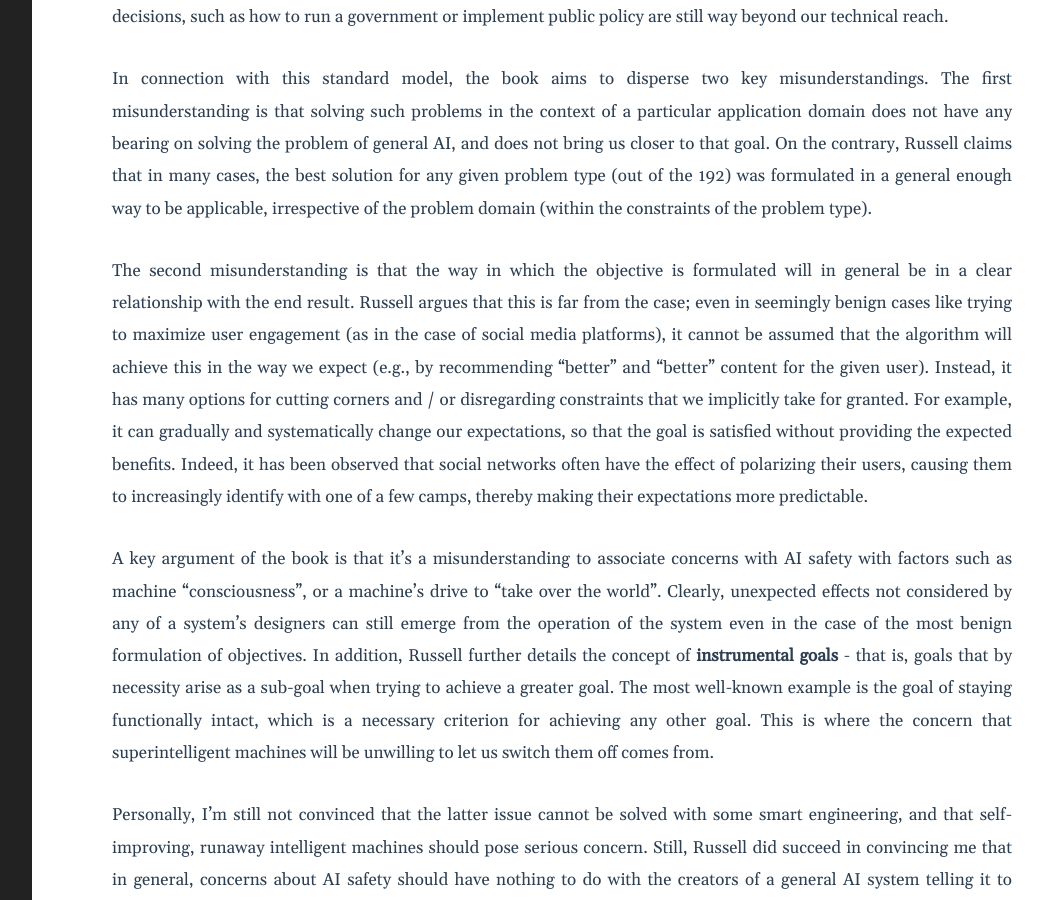
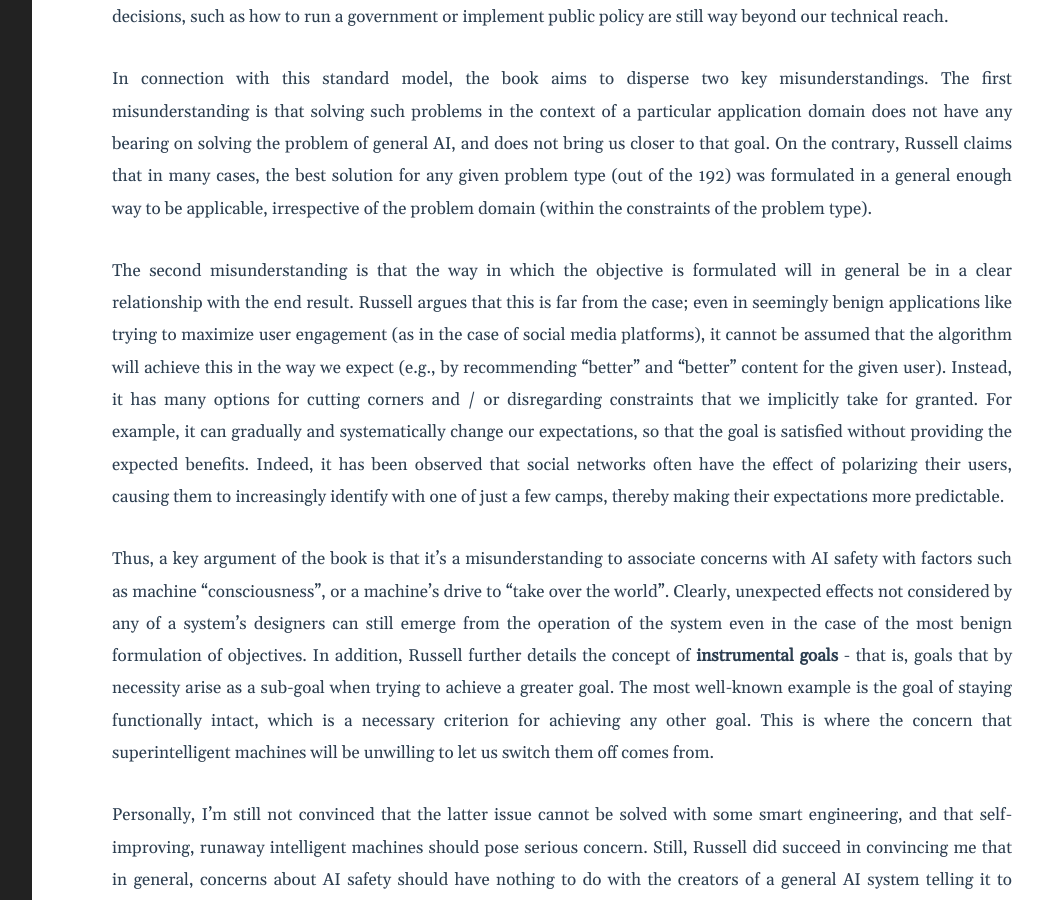
Before and after one commit to csapoadam/adamsfusions, a Jekyll site: the page built from docs/_posts/2022-12-28-humancompatiblesrussell.markdown, in a window 1280 px wide and 900 px high, scrolled down 2048 px. Shown: the whole window, without its empty margins (188-1232 px from the left). Built offline with Jekyll 4.4.1, drawn with Linux system fonts in a browser that asks for light colours; formulas are drawn with MathJax 3.

Commit message:
more fixes

```diff
--- a/docs/_posts/2022-12-28-humancompatiblesrussell.markdown
+++ b/docs/_posts/2022-12-28-humancompatiblesrussell.markdown
@@ -36,9 +36,9 @@ Russell shows that just by multiplying all the possibilities together, we can ge
 
 In connection with this standard model, the book aims to disperse two key misunderstandings. The first misunderstanding is that solving such problems in the context of a particular application domain does not have any bearing on solving the problem of general AI, and does not bring us closer to that goal. On the contrary, Russell claims that in many cases, the best solution for any given problem type (out of the 192) was formulated in a general enough way to be applicable, irrespective of the problem domain (within the constraints of the problem type).
 
-The second misunderstanding is that the way in which the objective is formulated will in general be in a clear relationship with the end result. Russell argues that this is far from the case; even in seemingly benign cases like trying to maximize user engagement (as in the case of social media platforms), it cannot be assumed that the algorithm will achieve this in the way we expect (e.g., by recommending "better" and "better" content for the given user). Instead, it has many options for cutting corners and / or disregarding constraints that we implicitly take for granted. For example, it can gradually and systematically change our expectations, so that the goal is satisfied without providing the expected benefits. Indeed, it has been observed that social networks often have the effect of polarizing their users, causing them to increasingly identify with one of a few camps, thereby making their expectations more predictable.
+The second misunderstanding is that the way in which the objective is formulated will in general be in a clear relationship with the end result. Russell argues that this is far from the case; even in seemingly benign applications like trying to maximize user engagement (as in the case of social media platforms), it cannot be assumed that the algorithm will achieve this in the way we expect (e.g., by recommending "better" and "better" content for the given user). Instead, it has many options for cutting corners and / or disregarding constraints that we implicitly take for granted. For example, it can gradually and systematically change our expectations, so that the goal is satisfied without providing the expected benefits. Indeed, it has been observed that social networks often have the effect of polarizing their users, causing them to increasingly identify with one of just a few camps, thereby making their expectations more predictable.
 
-A key argument of the book is that it's a misunderstanding to associate concerns with AI safety with factors such as machine "consciousness", or a machine's drive to "take over the world". Clearly, unexpected effects not considered by any of a system's designers can still emerge from the operation of the system even in the case of the most benign formulation of objectives. In addition, Russell further details the concept of **instrumental goals** - that is, goals that by necessity arise as a sub-goal when trying to achieve a greater goal. The most well-known example is the goal of staying functionally intact, which is a necessary criterion for achieving any other goal. This is where the concern that superintelligent machines will be unwilling to let us switch them off comes from.
+Thus, a key argument of the book is that it's a misunderstanding to associate concerns with AI safety with factors such as machine "consciousness", or a machine's drive to "take over the world". Clearly, unexpected effects not considered by any of a system's designers can still emerge from the operation of the system even in the case of the most benign formulation of objectives. In addition, Russell further details the concept of **instrumental goals** - that is, goals that by necessity arise as a sub-goal when trying to achieve a greater goal. The most well-known example is the goal of staying functionally intact, which is a necessary criterion for achieving any other goal. This is where the concern that superintelligent machines will be unwilling to let us switch them off comes from.
 
 Personally, I'm still not convinced that the latter issue cannot be solved with some smart engineering, and that self-improving, runaway intelligent machines should pose serious concern. Still, Russell did succeed in convincing me that in general, concerns about AI safety should have nothing to do with the creators of a general AI system telling it to "make us all happy in any way you choose", and then sitting back to relax. This was the caricature image I had in my mind which, to me, exemplified most formulations of concerns about AI safety. On the contrary, Russell shows that even the use of concrete, much less open-ended objectives can still lead to wildly unexpected results without sufficient care.
 
```
